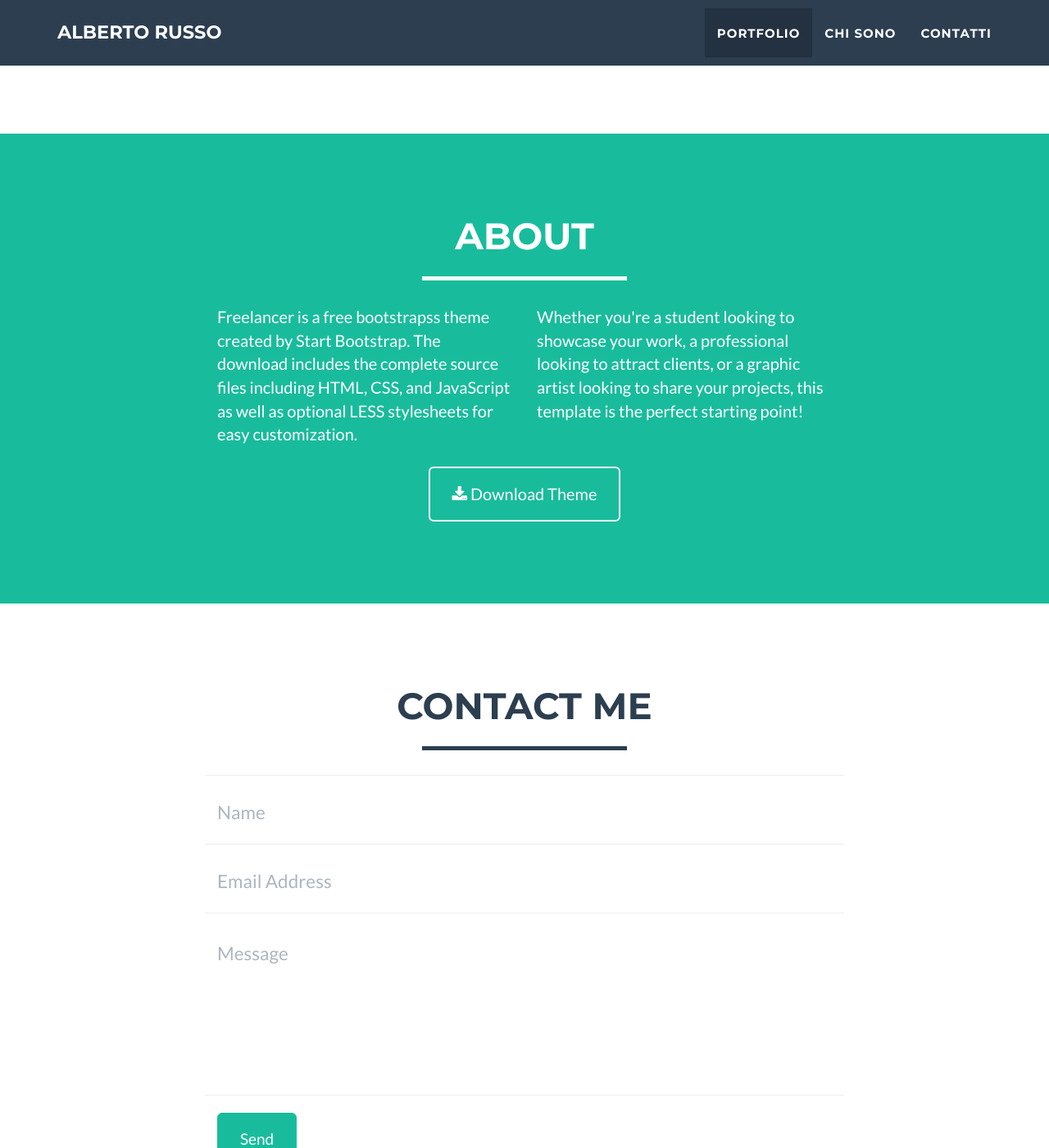
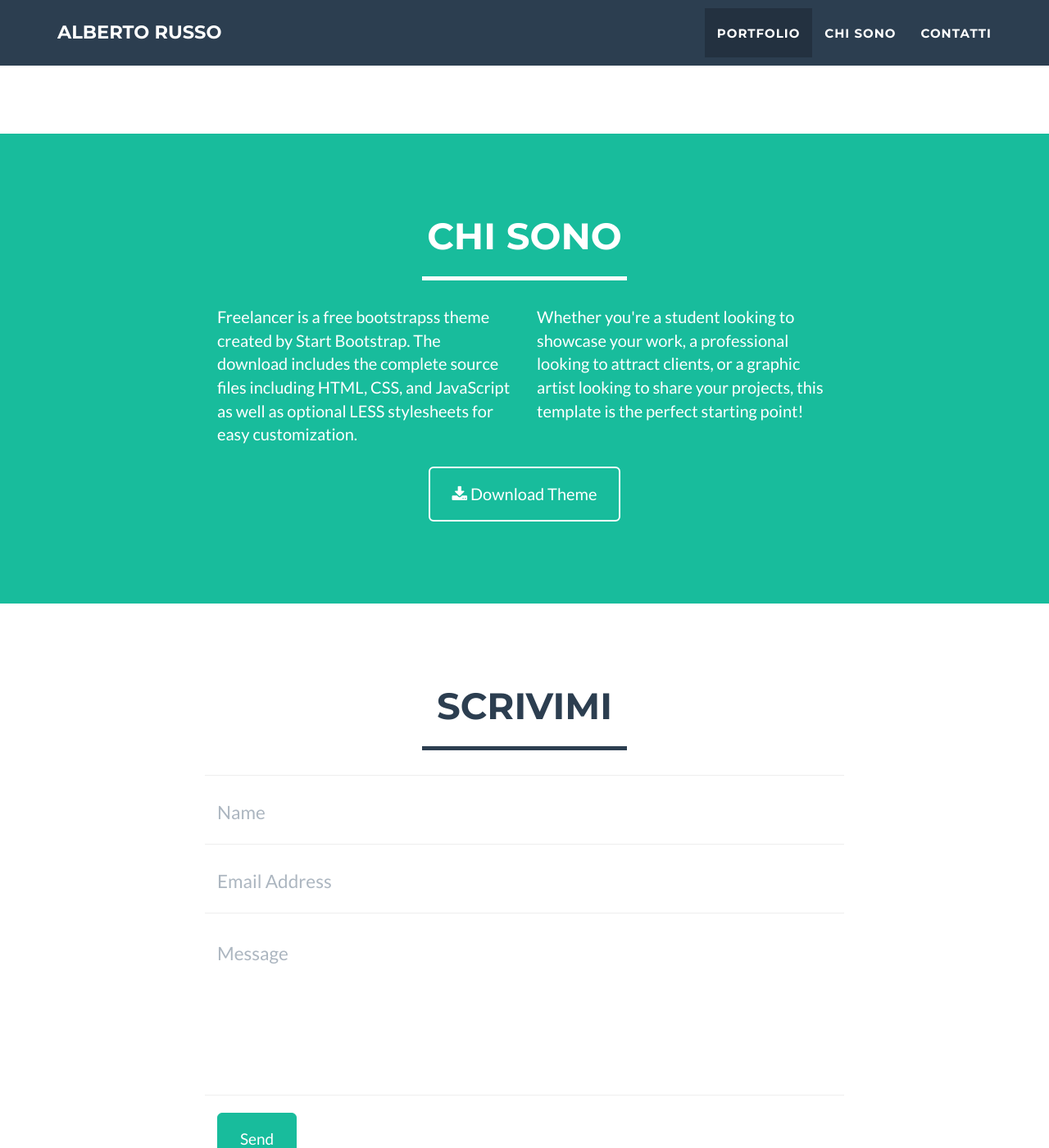
Before and after one commit to russoalberto/russoalberto.github.io, a Jekyll site: the page built from index.html, in a window 1280 px wide and 1400 px high, scrolled down 1582 px. Shown: the whole window at 82% size. Built offline with Jekyll 4.4.1, drawn with Linux system fonts in a browser that asks for light colours.

Commit message:
Change Text

```diff
--- a/_includes/about.html
+++ b/_includes/about.html
@@ -3,7 +3,7 @@
         <div class="container">
             <div class="row">
                 <div class="col-lg-12 text-center">
-                    <h2>About</h2>
+                    <h2>Chi sono</h2>
                     <hr class="star-light">
                 </div>
             </div>
--- a/_includes/contact_static.html
+++ b/_includes/contact_static.html
@@ -3,7 +3,7 @@
 	<div class="container">
 		<div class="row">
 			<div class="col-lg-12 text-center">
-				<h2>Contact Me</h2>
+				<h2>Scrivimi</h2>
 				<hr class="star-primary">
 			</div>
 		</div>
```
